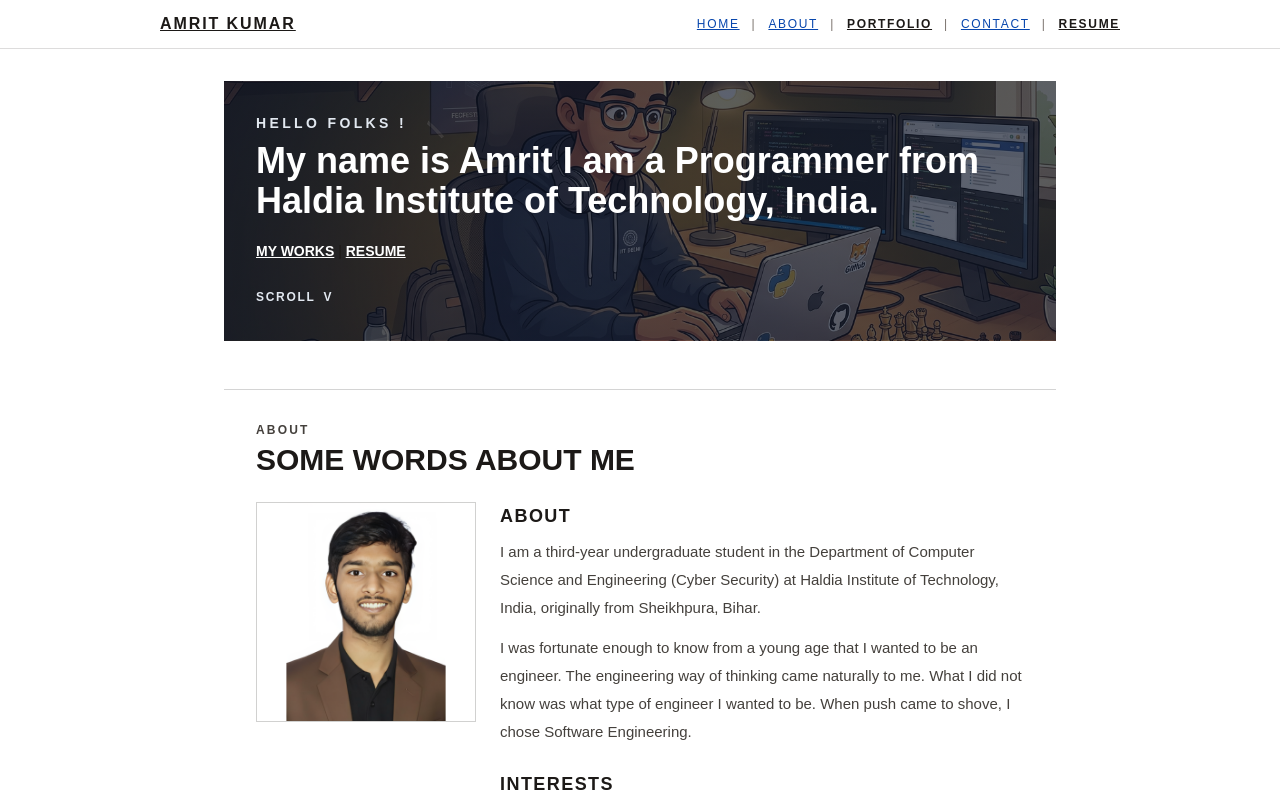
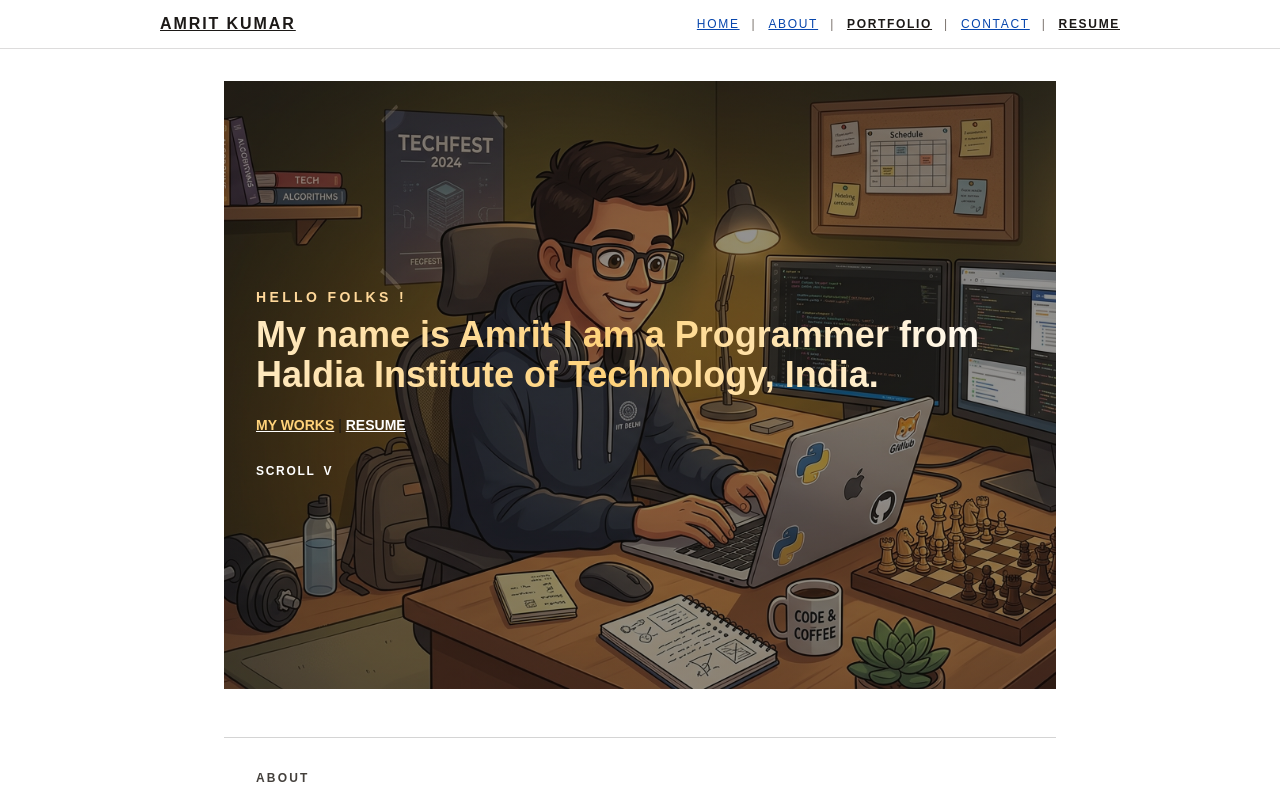
Before and after one commit to amrit100612/Portfolio, a React (Vite) app: page / in a window 1280 px wide. Shown: the top 796 px of the page. Built offline with nearby package versions, Linux system fonts and the light colour scheme.

Commit message:
bg colour

```diff
--- a/src/components/Hero.jsx
+++ b/src/components/Hero.jsx
@@ -4,17 +4,17 @@ export default function Hero() {
   return (
     <section id="home" className="classic-panel hero-bg hero-animate p-6 sm:p-8">
       <div className="max-w-4xl">
-        <p className="hero-line hero-line-1 text-sm font-semibold uppercase tracking-[0.24em] text-slate-200">HELLO FOLKS !</p>
-        <h1 className="hero-line hero-line-2 mt-2 text-2xl font-bold text-white sm:text-4xl">
+        <p className="hero-line hero-line-1 hero-mix-eyebrow text-sm font-semibold uppercase tracking-[0.24em]">HELLO FOLKS !</p>
+        <h1 className="hero-line hero-line-2 hero-mix-title mt-2 text-2xl font-bold sm:text-4xl">
           My name is Amrit I am a Programmer from Haldia Institute of Technology, India.
         </h1>
         <p className="hero-line hero-line-3 mt-5 text-sm">
-          <a href="#projects" className="font-semibold text-white decoration-white">MY WORKS</a>
+          <a href="#projects" className="hero-mix-link-primary font-semibold decoration-white">MY WORKS</a>
           {' | '}
-          <a href={profile.resume} target="_blank" rel="noreferrer" className="font-semibold text-white decoration-white">RESUME</a>
+          <a href={profile.resume} target="_blank" rel="noreferrer" className="hero-mix-link-secondary font-semibold decoration-white">RESUME</a>
         </p>
 
-        <a href="#about" className="hero-scroll-cue mt-7 inline-flex items-center gap-2 text-xs font-semibold uppercase tracking-[0.14em] text-slate-200 no-underline">
+        <a href="#about" className="hero-scroll-cue hero-mix-link-secondary mt-7 inline-flex items-center gap-2 text-xs font-semibold uppercase tracking-[0.14em] no-underline">
           Scroll
           <span aria-hidden="true">v</span>
         </a>
--- a/src/index.css
+++ b/src/index.css
@@ -14,7 +14,7 @@
 body {
   min-height: 100vh;
   margin: 0;
-  background: #f3eee4;
+  background: #fde9d9;
   color: #111111;
   line-height: 1.6;
 }
@@ -35,11 +35,33 @@ body {
 .hero-bg {
   border-top: 0;
   background-image:
-    linear-gradient(rgba(15, 23, 42, 0.68), rgba(15, 23, 42, 0.68)),
+    linear-gradient(rgba(18, 16, 12, 0.46), rgba(18, 16, 12, 0.46)),
     url('/bg.png');
   background-position: center;
-  background-size: 110%;
+  background-size: cover;
   background-repeat: no-repeat;
+  min-height: 76vh;
+  display: flex;
+  align-items: center;
+}
+
+.hero-mix-eyebrow {
+  color: #ffd89a;
+}
+
+.hero-mix-title {
+  background: linear-gradient(90deg, #ffe9bf 0%, #ffd27a 46%, #ffffff 100%);
+  -webkit-background-clip: text;
+  background-clip: text;
+  color: transparent;
+}
+
+.hero-mix-link-primary {
+  color: #ffd27a;
+}
+
+.hero-mix-link-secondary {
+  color: #ffffff;
 }
 
 .hero-animate {
```
